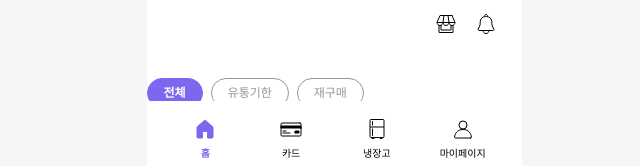
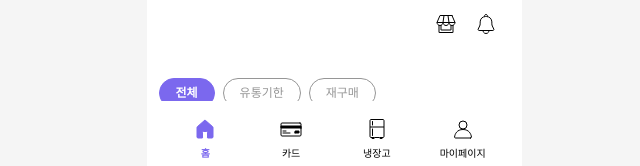
Before and after one commit to SHDS-SOLPick/sol-pick-fe, a React (Create React App) app: page /components in a window 1280 px wide. Shown: the part 611-777 px from the top of the page, without its empty margins (306-946 px from the left). Built offline with nearby package versions, Linux system fonts and the light colour scheme; a web font is replaced by a local one.

Commit message:
design: 칩 메뉴 가로 패딩 조정

```diff
--- a/src/components/common/chip/Chip.css
+++ b/src/components/common/chip/Chip.css
@@ -13,7 +13,7 @@
 .chip {
   display: flex;
   flex-wrap: nowrap;
-  padding: 8px 0;
+  padding: 8px 12px;
   gap: 8px;
 }
 
```
